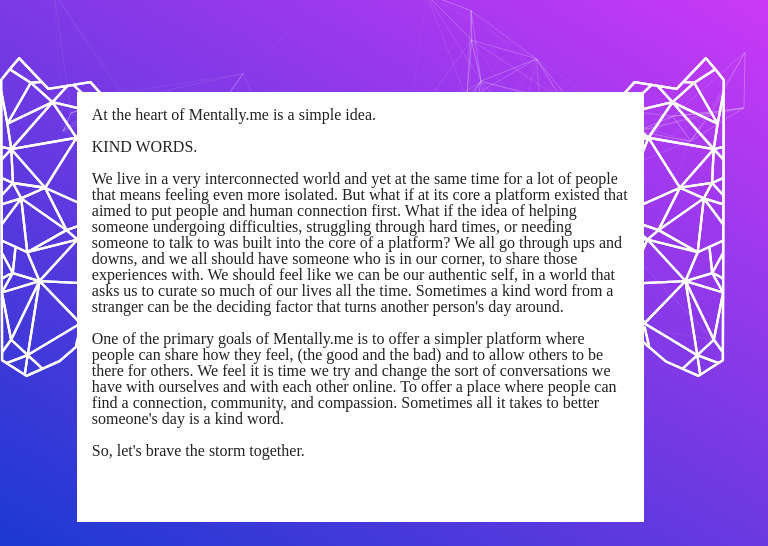
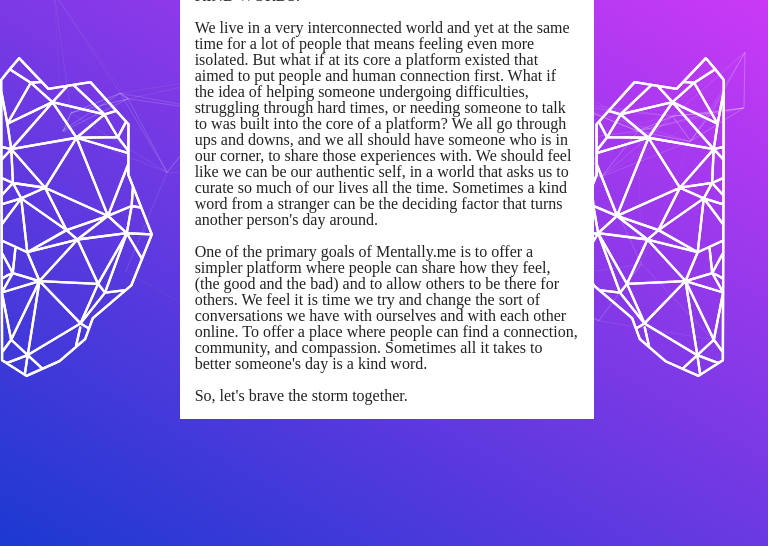
Before and after one commit to Frankie-B/mentally-me-landing, a plain HTML site: page mission.html in a window 768 px wide. Shown: the part 98-644 px from the top of the page. Drawn offline with nearby package versions, Linux system fonts and the light colour scheme.

Commit message:
Add changes to brain logo alignment on tablets

```diff
--- a/src/css/style.css
+++ b/src/css/style.css
@@ -234,14 +234,18 @@ footer p {
 }
 
 /* Media query to hide desktop version of site */
-@media only screen and (min-device-width: 320px) and (max-device-width: 1024px) {
+@media only screen and (min-device-width: 320px) and (max-device-width: 480px) {
   .desktop {
     display: none;
   }
 }
 
 /* Style tweaks for tablets */
-@media only screen and (min-device-width: 768px) and (max-device-width: 1024px) {
+@media only screen and (min-device-width: 768px) and (max-device-width: 1024px) and (orientation: portrait) {
+  .mobile {
+    display: none;
+  }
+
   #title-heading {
     color: #ffffff;
     text-decoration: none;
@@ -303,10 +307,21 @@ footer p {
     background-color: #ffffff;
     color: #000000;
   }
+
+  .desktop-mission {
+    background-color: white;
+    bottom: 35%;
+    left: 23%;
+    margin: 3px;
+    padding: 15px;
+    position: absolute;
+    width: 50%;
+    z-index: 10;
+  }
 }
 
 /* Desktop and larger screen style rules */
-@media only screen and (min-device-width: 1200px) {
+@media only screen and (min-device-width: 1024px) {
   .mobile {
     display: none;
   }
```
